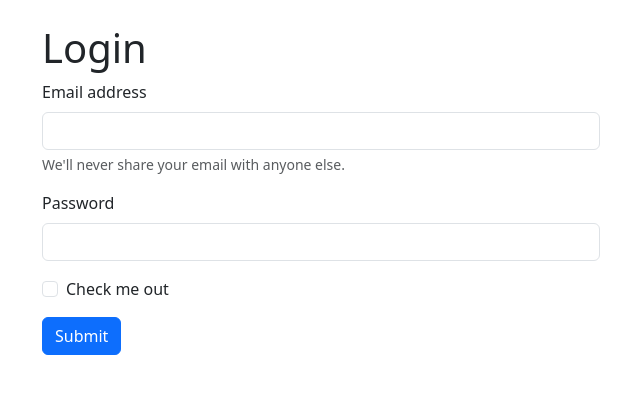
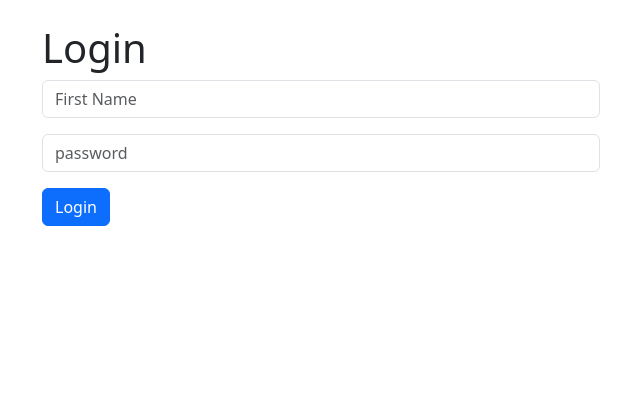
Before and after one commit to kwabenahcode/CRM, a Django app: template dcrm/website/templates/home.html in a window 1280 px wide. Shown: the part 56-450 px from the top of the page, without its empty margins (319-959 px from the left). Run offline with Django 5.2, Linux system fonts and the light colour scheme; the template is opened without the code that fills it, so the values that code supplies are empty.

Commit message:
changes made

```diff
--- a/dcrm/website/templates/home.html
+++ b/dcrm/website/templates/home.html
@@ -2,26 +2,28 @@
 
 {% block content %}
 
+
+
     <div class='col-md-6 offset-md-3'>
+        {% if user.is_authenticated %}
+        <h1>Hello out</h1>
+
+        {% else %}
         <h1>Login</h1>
 
         <form method="POST" action= {% url 'home' %}>
             {% csrf_token %}
             <div class="mb-3">
-                <label for="exampleInputEmail1" class="form-label">Email address</label>
-                <input type="email" class="form-control" id="exampleInputEmail1" aria-describedby="emailHelp">
-                <div id="emailHelp" class="form-text">We'll never share your email with anyone else.</div>
+                <input type="text" class="form-control" aria-describedby="emailHelp" name="username" placeholder="First Name" required>
               </div>
               <div class="mb-3">
-                <label for="exampleInputPassword1" class="form-label">Password</label>
-                <input type="password" class="form-control" id="exampleInputPassword1">
+                <input type="password" class="form-control" id="exampleInputPassword1" name="password" placeholder="password" required>
               </div>
-              <div class="mb-3 form-check">
-                <input type="checkbox" class="form-check-input" id="exampleCheck1">
-                <label class="form-check-label" for="exampleCheck1">Check me out</label>
-              </div>
-              <button type="submit" class="btn btn-primary">Submit</button>
+
+              <button type="submit" class="btn btn-primary">Login</button>
         </form>
+        {% endif %}
     </div>
 
+
 {% endblock %}
--- a/dcrm/website/views.py
+++ b/dcrm/website/views.py
@@ -3,6 +3,9 @@ from django.contrib.auth import authenticate, login, logout
 from django.contrib import messages
 
 def home(request):
+    if request.method == "POST":
+        username = request.POST['username']
+        password = request.POST['password']
     return render(request, 'home.html', {})
 
 def login_user(request):
```
